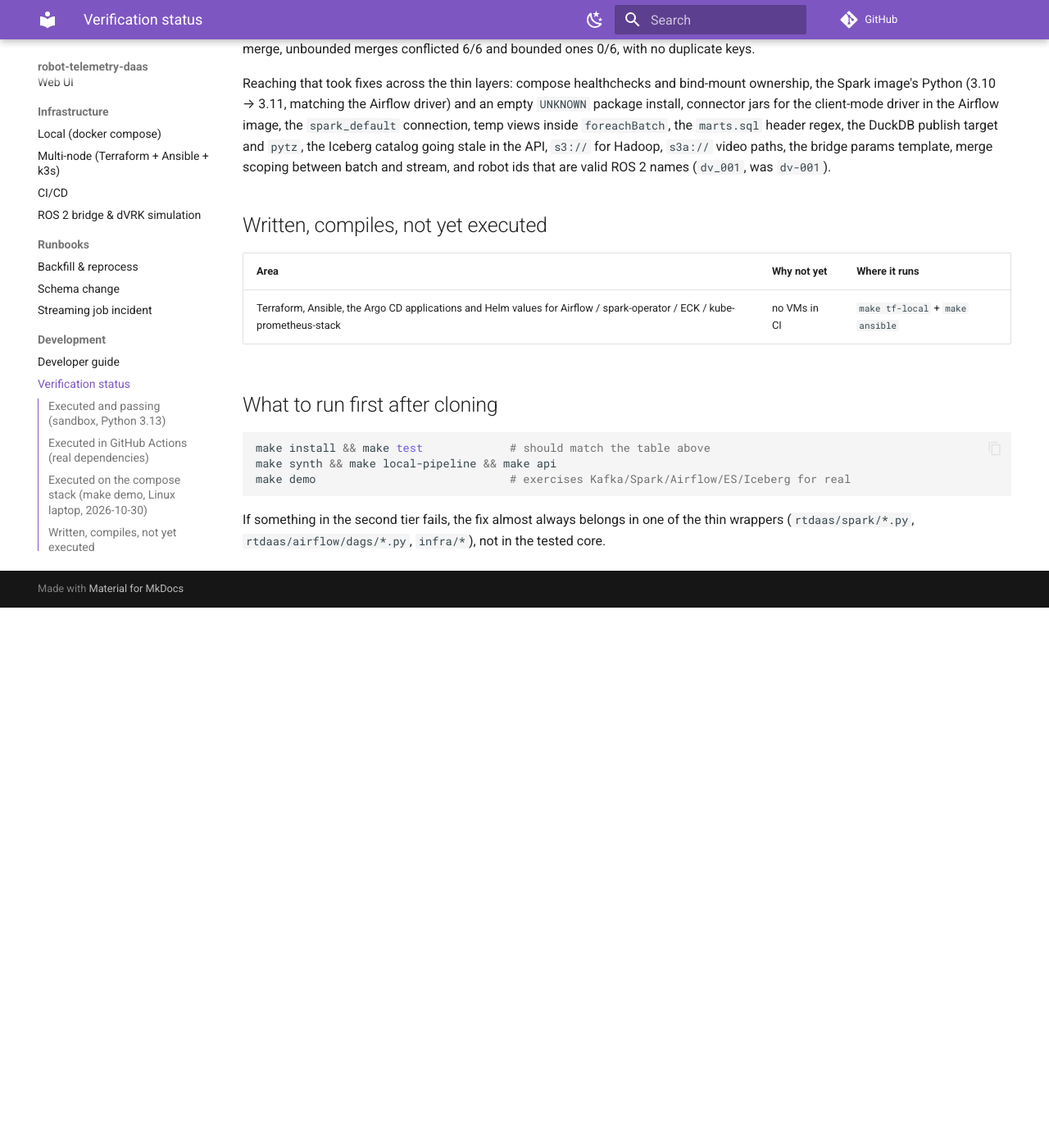
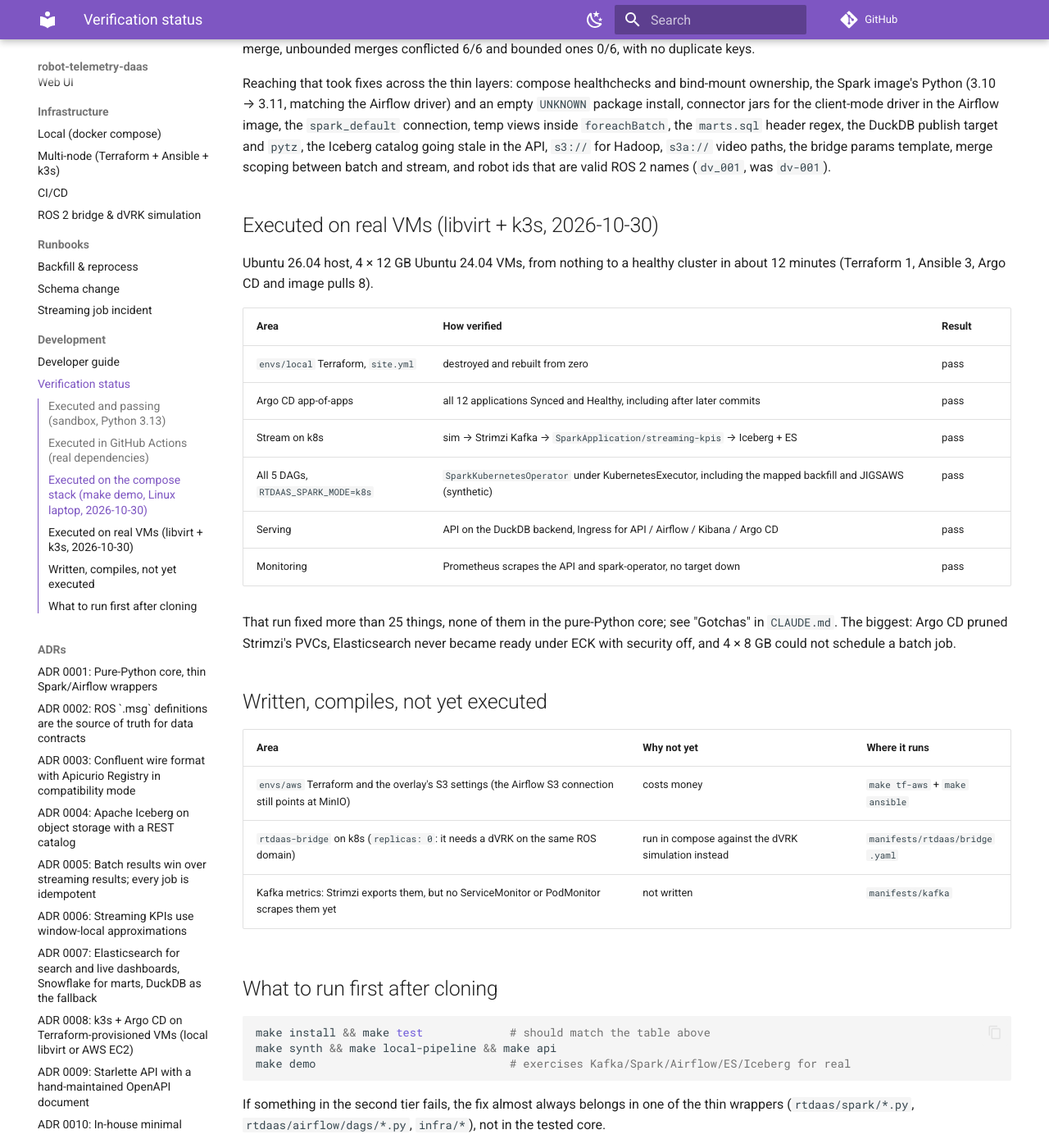
Before and after one commit to tom-f-oconnell/robot-telemetry-daas, an MkDocs documentation site: the page built from docs/dev/verification.md, in a window 1280 px wide and 1400 px high, scrolled down 3856 px. Shown: the whole window at 82% size. Built offline with MkDocs 1.6.1 and Material for MkDocs 9.7.7, drawn with Linux system fonts in a browser that asks for light colours; comment, search, counter and statistics services are not loaded; before the commit the page ends 4597 px from its top, so only the background shows below that.

Commit message:
docs: k3s on real VMs verified; handoff notes from that run
- dev/verification.md: what ran on libvirt + k3s, and what still has not (AWS, the bridge on k8s, Kafka
  scraping).
- infra/kubernetes.md: what Prometheus actually scrapes.
- CLAUDE.md: state, open list, gotchas from the run.

Co-Authored-By: Claude Opus 5.5 <noreply@anthropic.com>

```diff
--- a/docs/dev/verification.md
+++ b/docs/dev/verification.md
@@ -87,11 +87,31 @@ in the Airflow image, the `spark_default` connection, temp views inside `foreach
 the API, `s3://` for Hadoop, `s3a://` video paths, the bridge params template, merge scoping
 between batch and stream, and robot ids that are valid ROS 2 names (`dv_001`, was `dv-001`).
 
+## Executed on real VMs (libvirt + k3s, 2026-10-30)
+
+Ubuntu 26.04 host, 4 × 12 GB Ubuntu 24.04 VMs, from nothing to a healthy cluster in about 12 minutes
+(Terraform 1, Ansible 3, Argo CD and image pulls 8).
+
+| Area | How verified | Result |
+|---|---|---|
+| `envs/local` Terraform, `site.yml` | destroyed and rebuilt from zero | pass |
+| Argo CD app-of-apps | all 12 applications Synced and Healthy, including after later commits | pass |
+| Stream on k8s | sim → Strimzi Kafka → `SparkApplication/streaming-kpis` → Iceberg + ES | pass |
+| All 5 DAGs, `RTDAAS_SPARK_MODE=k8s` | `SparkKubernetesOperator` under KubernetesExecutor, including the mapped backfill and JIGSAWS (synthetic) | pass |
+| Serving | API on the DuckDB backend, Ingress for API / Airflow / Kibana / Argo CD | pass |
+| Monitoring | Prometheus scrapes the API and spark-operator, no target down | pass |
+
+That run fixed more than 25 things, none of them in the pure-Python core; see "Gotchas" in `CLAUDE.md`.
+The biggest: Argo CD pruned Strimzi's PVCs, Elasticsearch never became ready under ECK with security
+off, and 4 × 8 GB could not schedule a batch job.
+
 ## Written, compiles, not yet executed
 
 | Area | Why not yet | Where it runs |
 |---|---|---|
-| Terraform, Ansible, the Argo CD applications and Helm values for Airflow / spark-operator / ECK / kube-prometheus-stack | no VMs in CI | `make tf-local` + `make ansible` |
+| `envs/aws` Terraform and the overlay's S3 settings (the Airflow S3 connection still points at MinIO) | costs money | `make tf-aws` + `make ansible` |
+| `rtdaas-bridge` on k8s (`replicas: 0`: it needs a dVRK on the same ROS domain) | run in compose against the dVRK simulation instead | `manifests/rtdaas/bridge.yaml` |
+| Kafka metrics: Strimzi exports them, but no ServiceMonitor or PodMonitor scrapes them yet | not written | `manifests/kafka` |
 
 ## What to run first after cloning
 
--- a/docs/infra/kubernetes.md
+++ b/docs/infra/kubernetes.md
@@ -59,7 +59,7 @@ environment overlay ConfigMap, and `infra/k8s/argocd/root.yaml`).
 | spark-operator | Helm (kubeflow) 2.0 | watches namespace `rtdaas` |
 | eck-operator + elasticsearch | Helm `eck-operator` 2.14 + `Elasticsearch` CR | 1 node, no credentials for demo (anonymous superuser) |
 | airflow | Helm `airflow` 1.15 | KubernetesExecutor, git-sync of `rtdaas/airflow/dags`, env from the rtdaas ConfigMap/Secret |
-| kube-prometheus-stack | Helm 65.x | ServiceMonitors for api and Kafka |
+| kube-prometheus-stack | Helm 65.x | scrapes the api and spark-operator (Kafka exports metrics, not scraped yet) |
 | rtdaas | `manifests/rtdaas` (kustomize) | api (Ingress `rtdaas.local`), `SparkApplication/streaming-kpis`, sim, bridge |
 
 Sync policy is automated with prune + self-heal; `CreateNamespace=true`.
```
Also changed, not shown: CLAUDE.md (+31 -5 lines).
